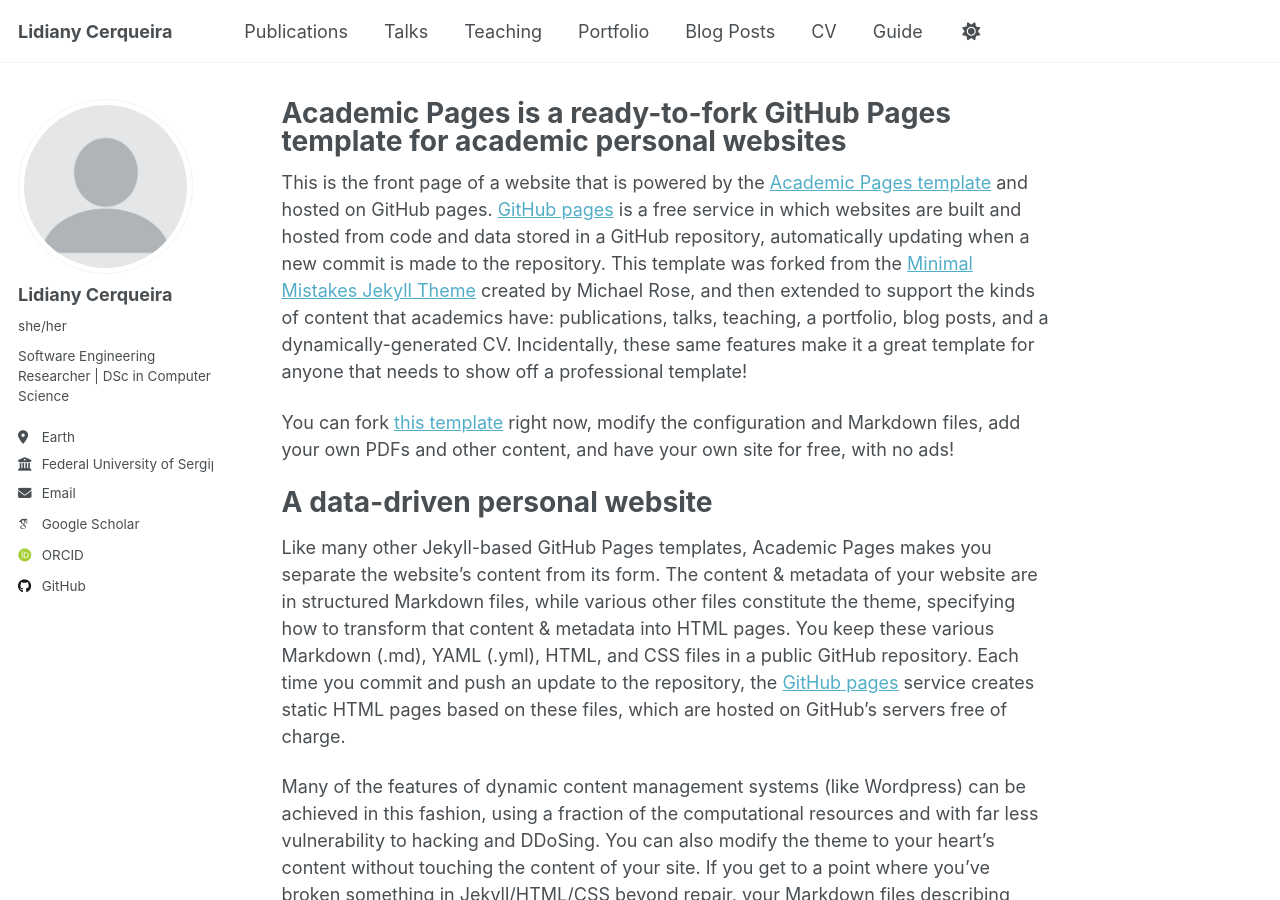
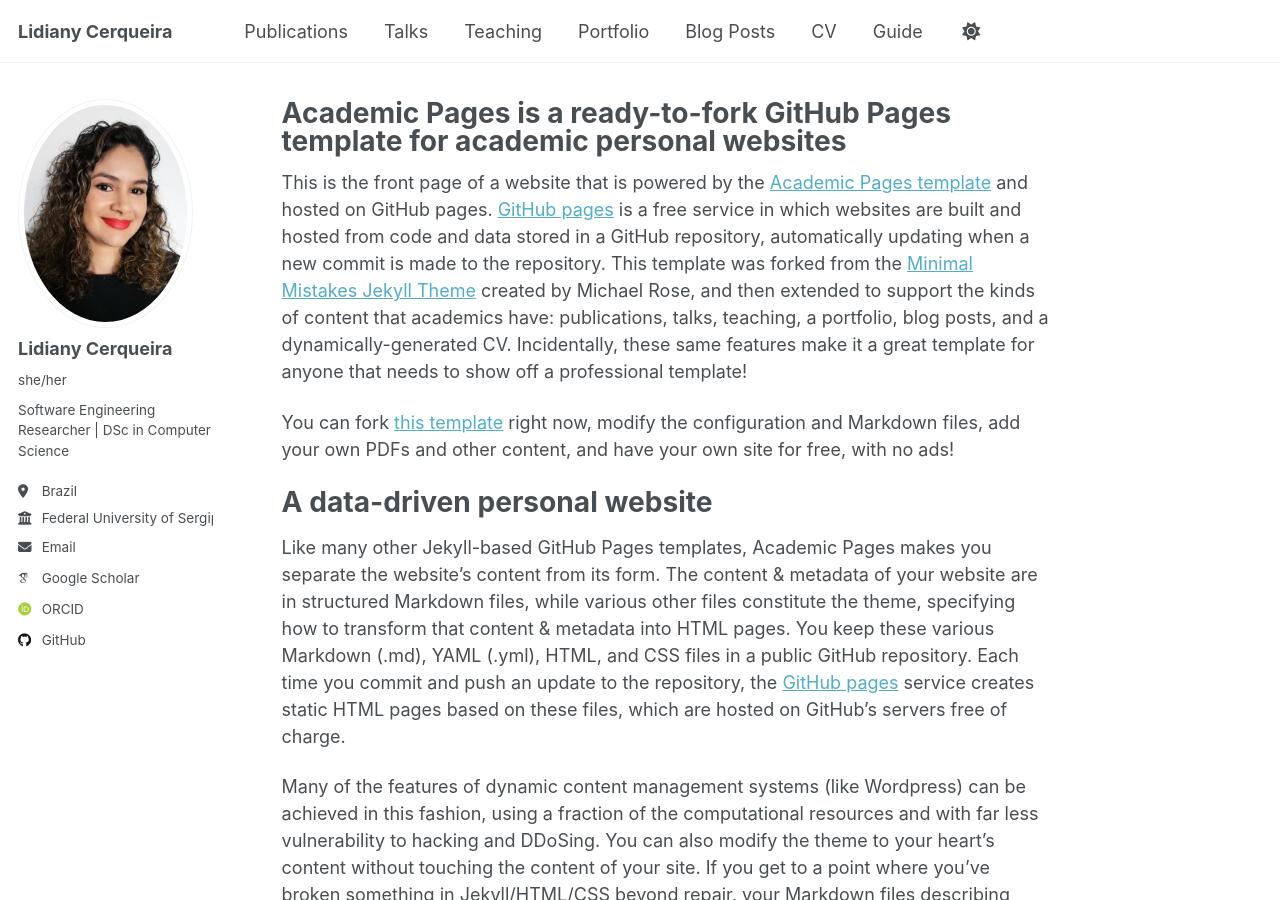
Before and after one commit to lidianycs/lidianycs.github.io, a Jekyll site: the page built from _pages/about.md, in a window 1280 px wide and 900 px high. Built offline with Jekyll 4.4.1, drawn with Linux system fonts in a browser that asks for light colours; some web fonts are replaced; a script that is not in the unit is left out.

Commit message:
Update _config.yml
edit

```diff
--- a/_config.yml
+++ b/_config.yml
@@ -12,7 +12,7 @@
 title: "Lidiany Cerqueira"
 name: "Lidiany Cerqueira"
 description: "Software Engineering Researcher"
-email: your@email
+email: lidianycs@gmail.com
 url: "https://lidianycs.github.io"   # keep exactly this for a user site
 baseurl: ""                           # empty for user sites
 
@@ -21,14 +21,14 @@
 #               Additional customization can be done by editing /_includes/author-profile.html
 author:
   # Biographic information
-  avatar           : "profile.png"
+  avatar           : "profile.jpg"
   name             : "Lidiany Cerqueira"
   pronouns         : "she/her"
   bio              : "Software Engineering Researcher | DSc in Computer Science"
-  location         : "Earth"
+  location         : "Brazil"
   employer         : "Federal University of Sergipe"
   uri              : # URL
-  email            : "none@example.org"
+  email            : "lidianycs@gmail.com"
 
   # Academic websites
   academia         : # URL
```
